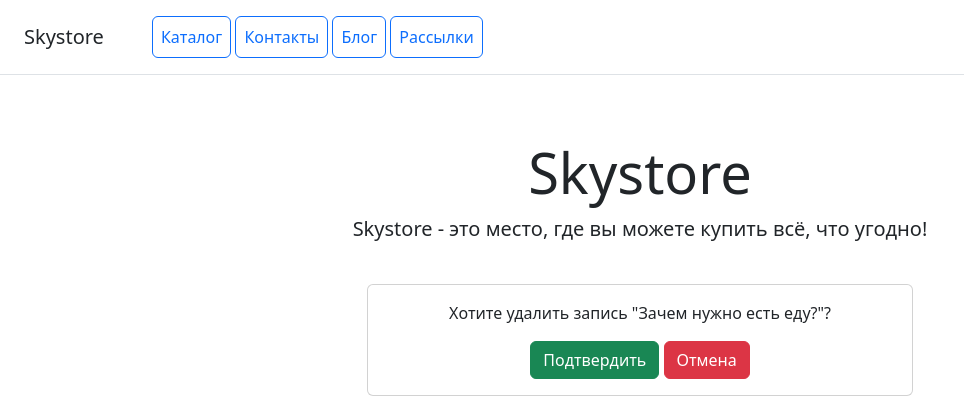
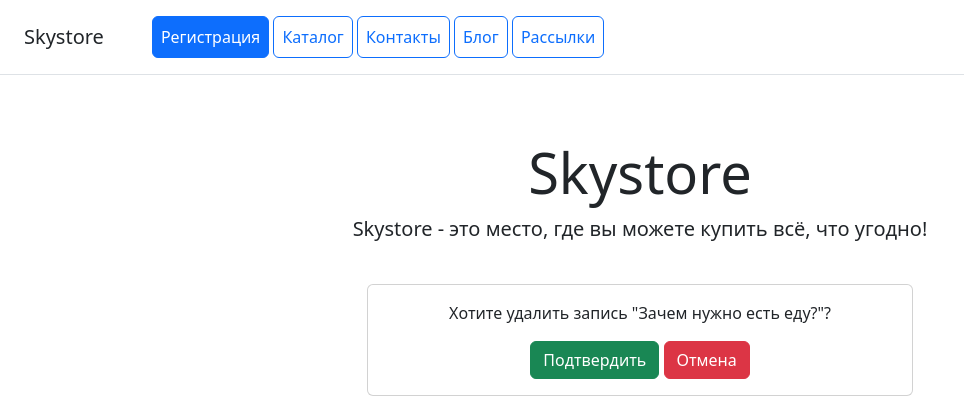
Before and after one commit to julyashap/marketplace_django, a Django app: page /blog/delete/1 in a window 1280 px wide. Shown: the top 420 px of the page, without its empty margins (0-964 px from the left). Run offline with Django 5.2, Linux system fonts and the light colour scheme; data comes from the database, SQL or seed files in the repository; some libraries are stand-ins or nearby versions.

Commit message:
Add new link for nav menu

```diff
--- a/catalog/templates/catalog/includes/inc_catalog_menu.html
+++ b/catalog/templates/catalog/includes/inc_catalog_menu.html
@@ -1,6 +1,9 @@
 <div class="d-flex flex-column flex-md-row align-items-center p-3 px-md-4 mb-3 bg-white border-bottom box-shadow">
     <h5 class="my-0 mr-md-auto font-weight-normal">Skystore</h5>
     <nav class="ms-5">
+        {% if not user.is_authenticated %}
+        <a class="p-2 btn btn-primary" href="{% url 'users:registration' %}">Регистрация</a>
+        {% endif %}
         <a class="p-2 btn btn-outline-primary" href="{% url 'catalog:product_list' %}">Каталог</a>
         <a class="p-2 btn btn-outline-primary" href="{% url 'catalog:contacts' %}">Контакты</a>
         <a class="p-2 btn btn-outline-primary" href="{% url 'catalog:blog_list' %}">Блог</a>
```
